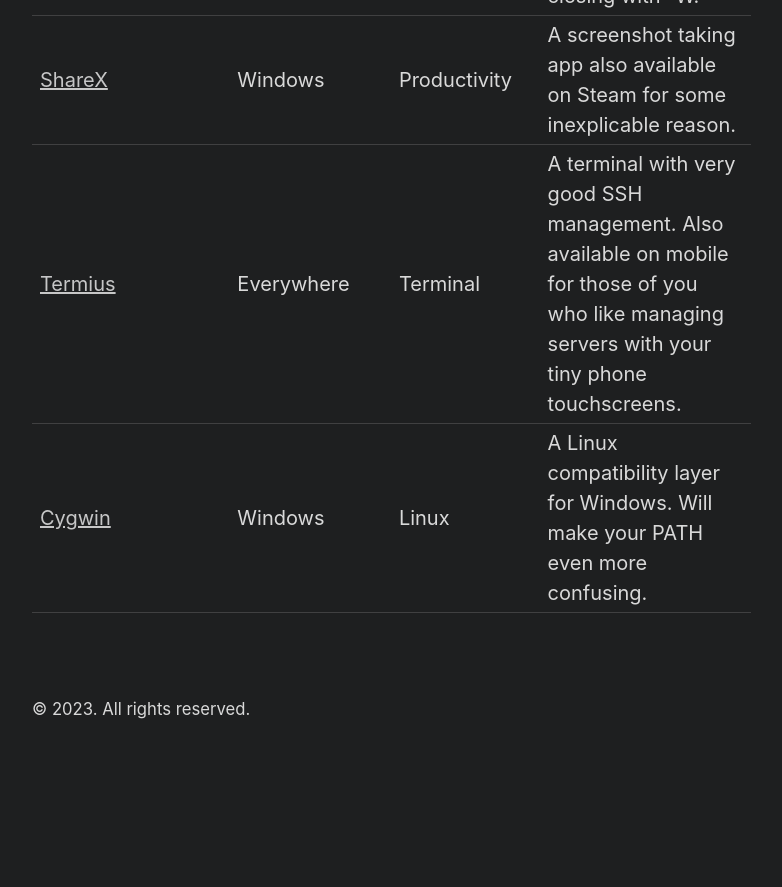
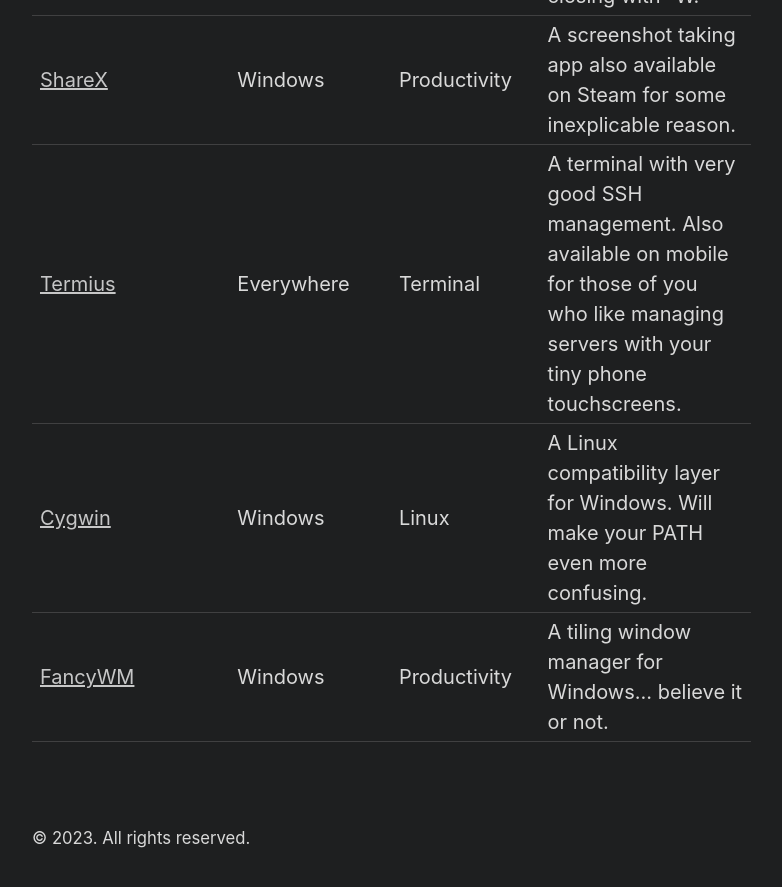
Before and after one commit to KowalskiPiotr98/KowalskiPiotr98.github.io, a Jekyll site: the page built from software.md, in a window 1280 px wide and 900 px high, scrolled down 6597 px. Shown: the top 887 px of the window, without its empty margins (272-1054 px from the left). Built offline with Jekyll 4.4.1, drawn with Linux system fonts in a browser that asks for light colours; Markdown is read by kramdown in place of the engine named in the settings; before the commit the page ends 7368 px from its top, so only the background shows below that.

Commit message:
Add FancyWM to software list

```diff
--- a/software.md
+++ b/software.md
@@ -70,3 +70,4 @@
 | [ShareX](https://github.com/ShareX/ShareX)                                                                        | Windows           | Productivity                   | A screenshot taking app also available on Steam for some inexplicable reason.                                                                                      |
 | [Termius](https://termius.com/)                                                                                   | Everywhere        | Terminal                       | A terminal with very good SSH management. Also available on mobile for those of you who like managing servers with your tiny phone touchscreens.                   |
 | [Cygwin](https://www.cygwin.com/)                                                                                 | Windows           | Linux                          | A Linux compatibility layer for Windows. Will make your PATH even more confusing.                                                                                  |
+| [FancyWM](https://github.com/FancyWM/fancywm) | Windows | Productivity | A tiling window manager for Windows... believe it or not.|
```
